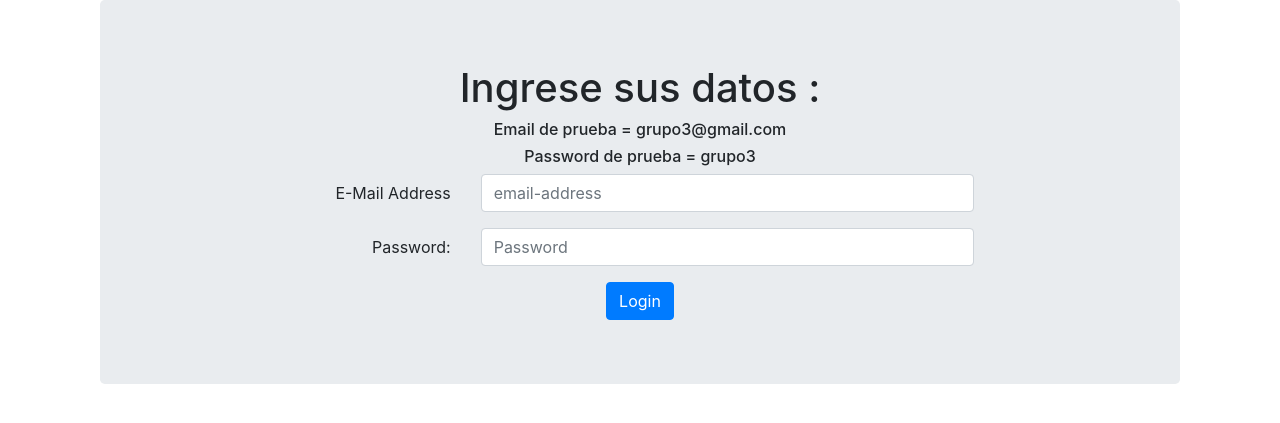
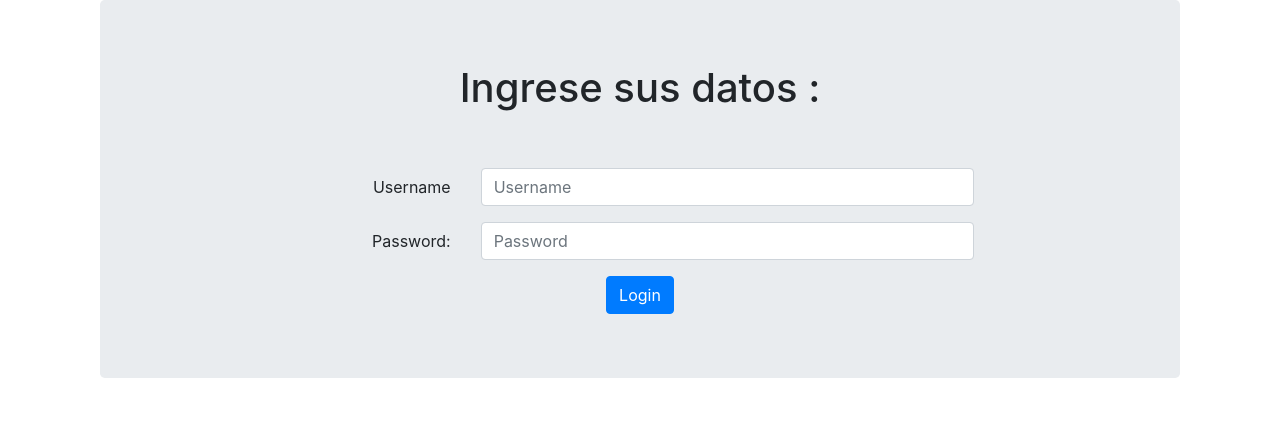
Before and after one commit to agusjaimez/AppVilladaG3-Server, a Django app: page / in a window 1280 px wide. Shown: the part 56-479 px from the top of the page. Run offline with Django 3.2, Linux system fonts and the light colour scheme; some libraries are stand-ins or nearby versions.

Commit message:
Funcionamiento del login y registro de usuarios, tambien se agrego autenticacion a los templates

```diff
--- a/villadaApp/app/templates/login.html
+++ b/villadaApp/app/templates/login.html
@@ -4,14 +4,13 @@
 <div class="container" align='center'>
     <div class="jumbotron">
       <h1>Ingrese sus datos :</h1>
-      <h6>Email de prueba = grupo3@gmail.com</h6>
-      <h6>Password de prueba = grupo3</h6>
+      <br><br>
       <form method="post" action="{% url 'app:user_login' %}" align='center'>
           <div class="form-group row">
             {% csrf_token %}
-            <label for="email" class="col-md-4 col-form-label text-md-right">E-Mail Address</label>
+            <label for="username" class="col-md-4 col-form-label text-md-right">Username</label>
             <div class="col-md-6">
-              <input type="email" name="email"  class="form-control" placeholder="email-address" required>
+              <input type="username" name="username"  class="form-control" placeholder="Username" required>
             </div>
           </div>
 
--- a/villadaApp/app/views.py
+++ b/villadaApp/app/views.py
@@ -3,9 +3,20 @@ from django.contrib.auth import authenticate, login, logout
 from django.http import HttpResponseRedirect, HttpResponse
 from django.urls import reverse
 from django.contrib.auth.decorators import login_required
+from django.contrib.auth.models import User
+from django.contrib.auth.forms import UserCreationForm
+from django.views.generic import CreateView
+from django.contrib.auth import authenticate
+
 
 def index(request):
     return render(request,'index.html')
+
+def redactar(request):
+    return render(request ,'redactar.html',{})
+
+def comunicados(request):
+    return render(request ,'comunicados.html',{})
 
 @login_required
 def special(request):
@@ -17,18 +28,14 @@ def user_logout(request):
     return HttpResponseRedirect(reverse('user_login'))
 
 def user_login(request):
+
     if request.method == 'POST':
-        email = request.POST.get('email')
+        username = request.POST.get('username')
         password = request.POST.get('password')
-        if email=="grupo3@gmail.com"and password=="grupo3":
+        user = authenticate(username=username, password=password)
+        if user is not None:
             return render(request, 'comunicados.html', {})
         else:
             return HttpResponse("CASI bro")
     else:
         return render(request, 'login.html', {})
-
-def redactar(request):
-    return render(request ,'redactar.html',{})
-
-def comunicados(request):
-    return render(request ,'comunicados.html',{})
--- a/villadaApp/villadaApp/urls.py
+++ b/villadaApp/villadaApp/urls.py
@@ -18,6 +18,7 @@ from django.urls import path
 from django.conf.urls import url,include
 from app import views
 
+
 urlpatterns = [
     path('admin/', admin.site.urls),
     url(r'^$',views.user_login,name='user_login'),
```
Also changed, not shown: villadaApp/app/templates/base_usuario.html (+12 -5 lines), villadaApp/app/templates/redactar.html (+8 -1 lines), villadaApp/app/templates/comunicados.html (line endings or trailing spaces), villadaApp/app/urls.py (line endings or trailing spaces), villadaApp/db.sqlite3, villadaApp/villadaApp/settings.py (line endings or trailing spaces).
